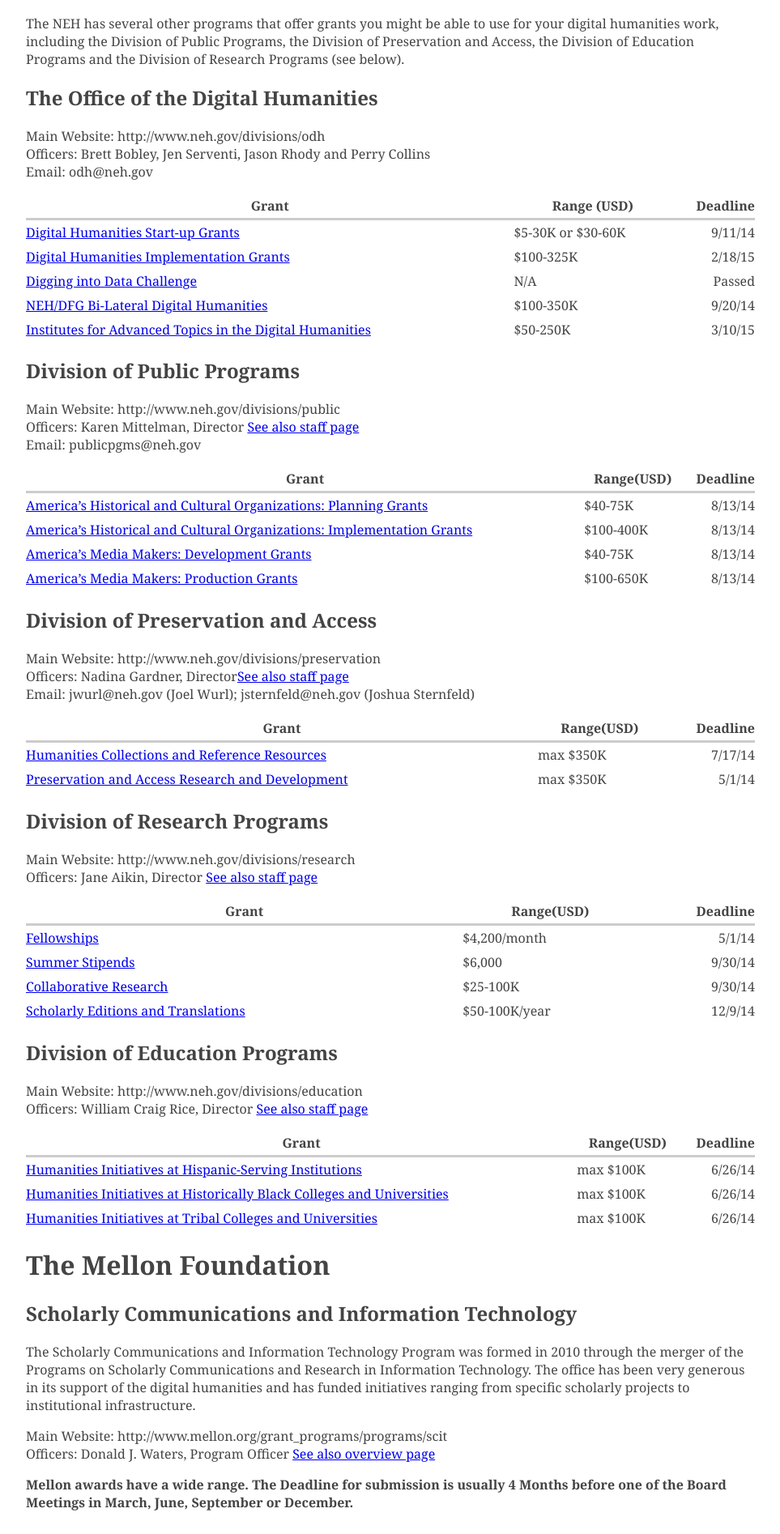
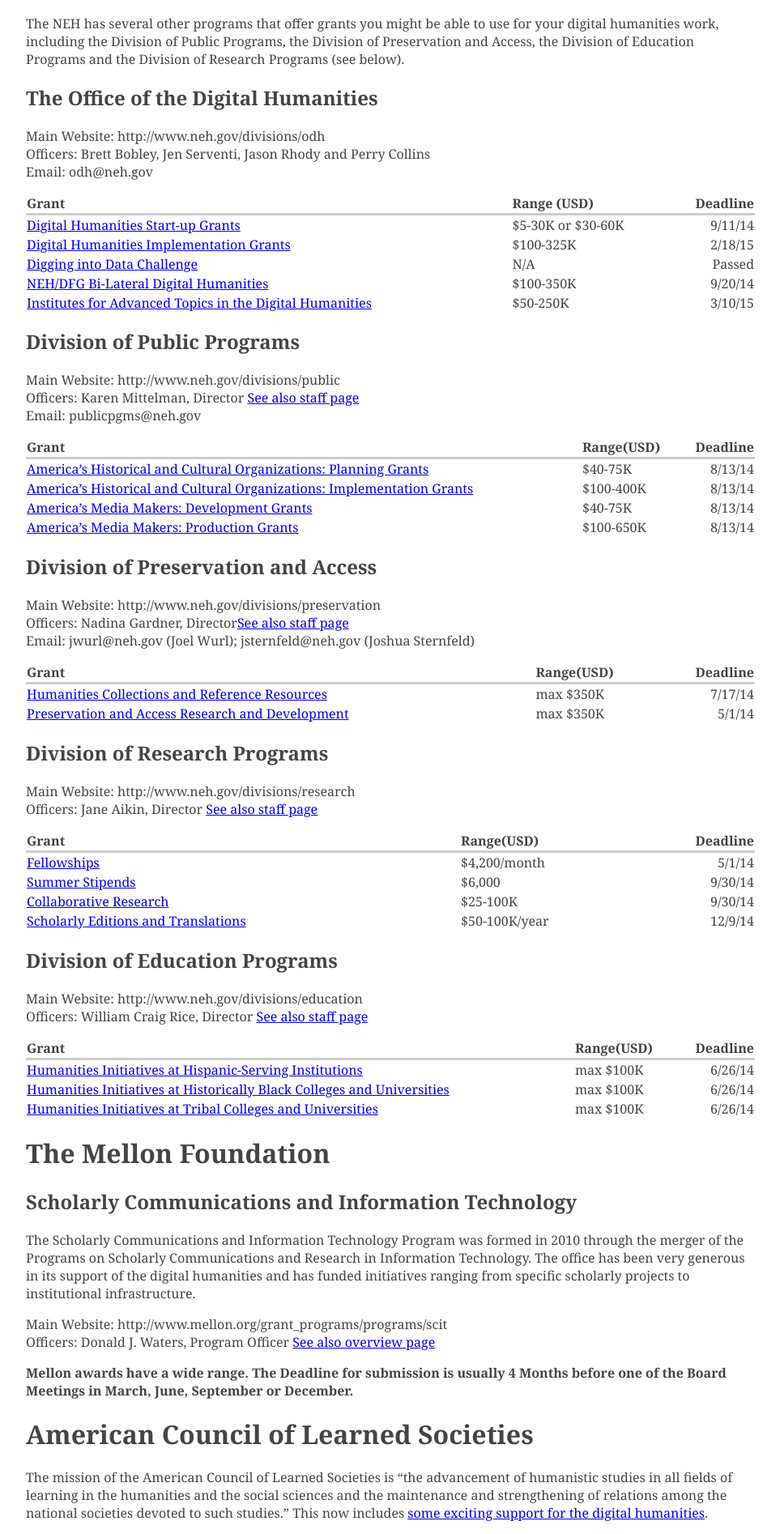
Before and after one commit to achorg/dhfunding, a Jekyll site: the page built from index.md, in a window 1280 px wide. Shown: the part 548-2442 px from the top of the page at 81% size, without its empty margins (158-1121 px from the left). Built offline with Jekyll 4.4.1, drawn with Linux system fonts in a browser that asks for light colours; Markdown is read by kramdown in place of the engine named in the settings.

Commit message:
Moar table styles.

```diff
--- a/css/styles.css
+++ b/css/styles.css
@@ -19,6 +19,10 @@ tbody tr {
     border-bottom: 1px solid #cc;
 }
 
-th,td {
+tr {
     padding: 0.25em 0;
 }
+
+th, td {
+    text-align:left;
+}
```
